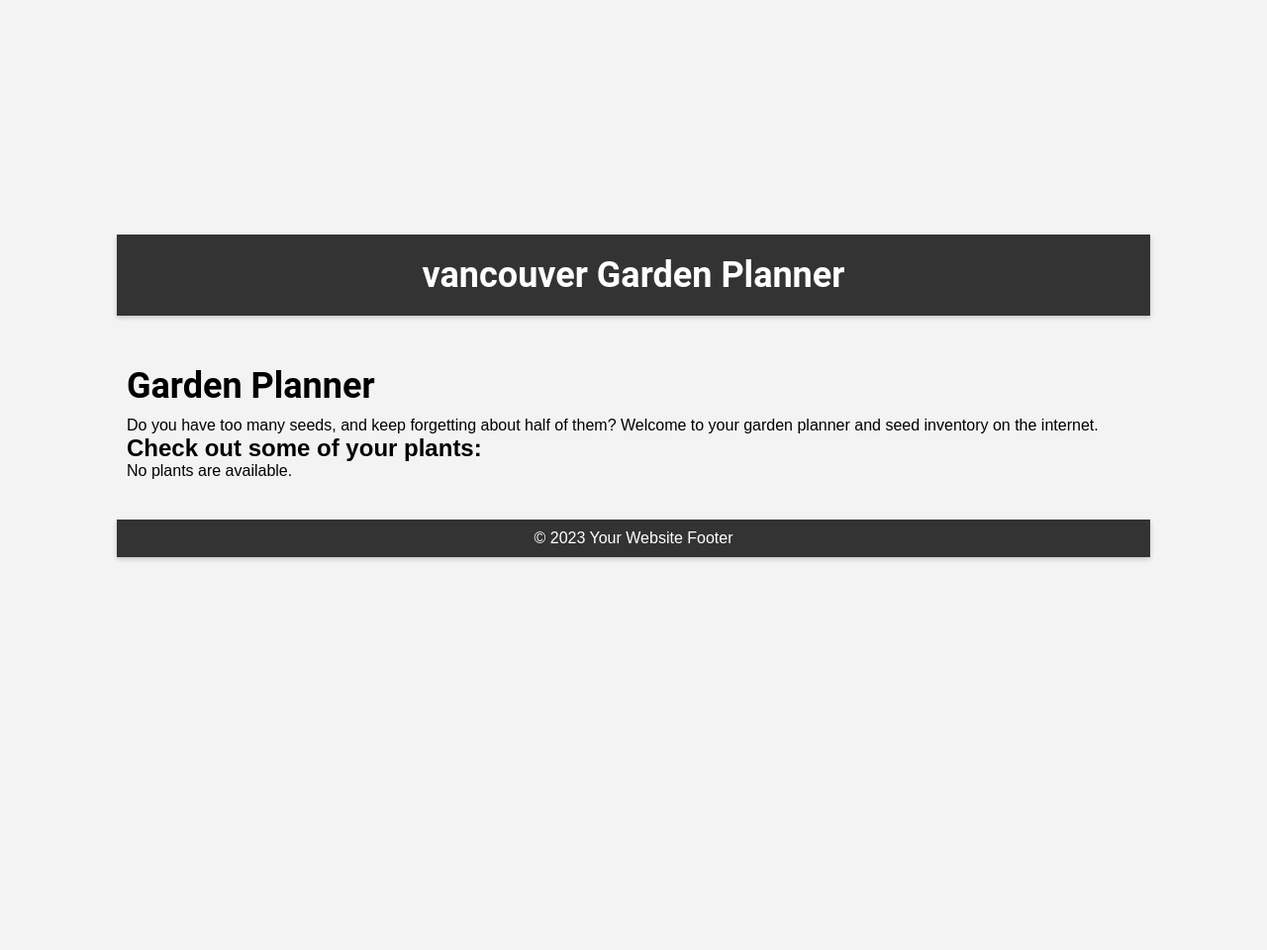
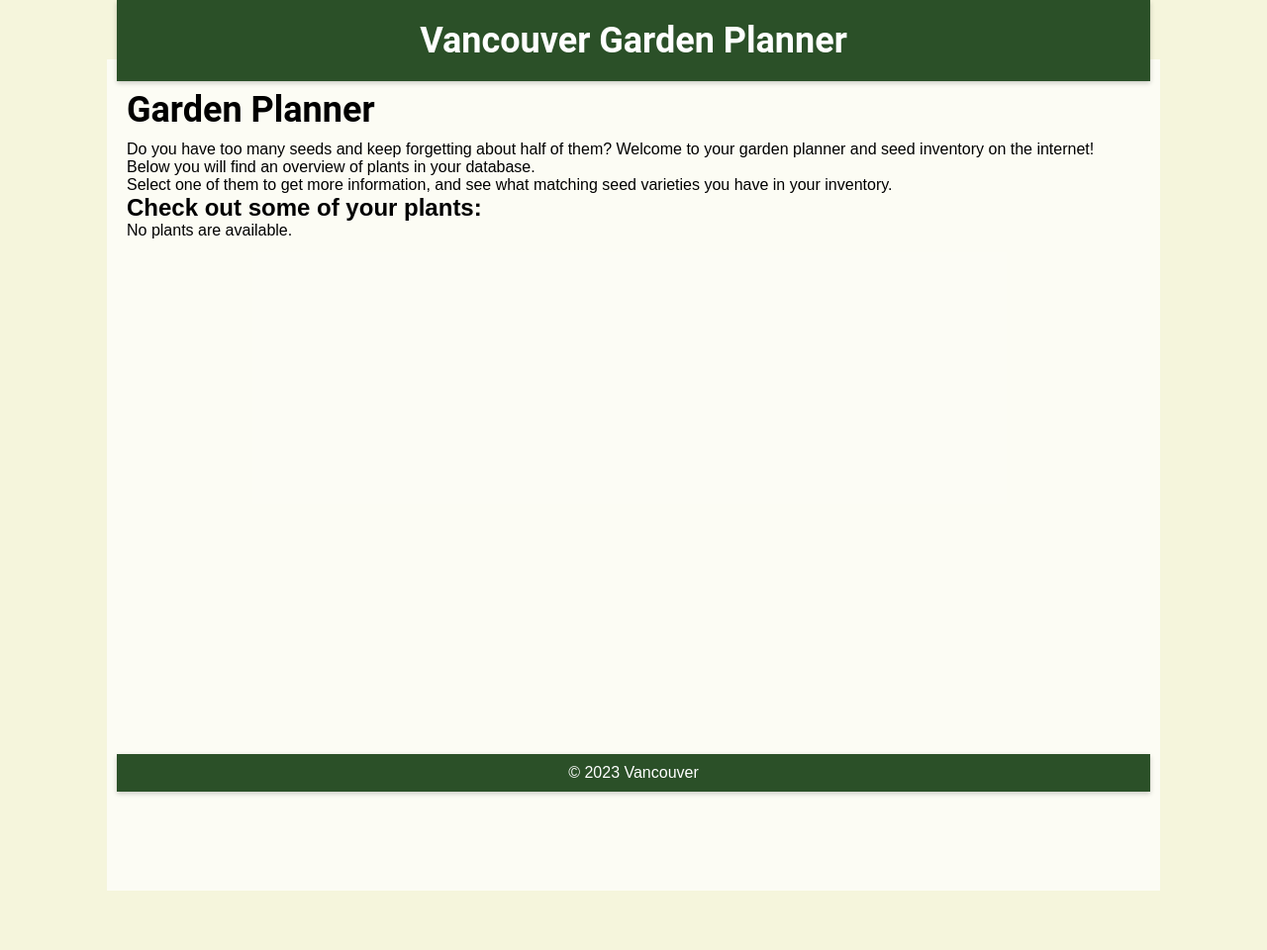
Before and after one commit to SwantjeM/gardenplanner, a Django app: page / in a window 1280 px wide. Shown: the whole page at 99% size. Before the commit the page ends 567 px from the top, so only its background shows below. Run offline with Django 4.2, Linux system fonts and the light colour scheme; data that the repository does not hold is empty.

Commit message:
more CSS experiments. added background and footer/header and made them stick.

```diff
--- a/core/static/core/styles.css
+++ b/core/static/core/styles.css
@@ -4,24 +4,30 @@ body, h1, h2, p {
   padding: 0;
 }
 
-/* Set background color with space on the sides */
+/* Set garden-themed background image with an overlay */
 body {
-  background-color: #f3f3f3; /* Subtle gray background */
+  /*background: url('your-background-image.jpg') no-repeat center center fixed; */
+  background-color: beige;
+  background-size: cover;
   font-family: Arial, sans-serif; /* Default font stack with fallbacks */
   display: flex;
   flex-direction: column;
   justify-content: center;
   align-items: center;
   min-height: 100vh;
+  text-align: center;
 }
 
 /* Header styles */
 header {
-  background-color: #333; /* Dark gray header background */
+  background-color: #2b5028; /* Dark green header background */
   color: #fff; /* White text color */
   padding: 10px;
   text-align: center;
-  width: 80%;
+  width: 80%; /* 80% width */
+  position: fixed; /* Make the header sticky */
+  top: 0; /* Stick to the top of the viewport */
+  z-index: 100; /* Ensure the header appears on top of other content */
 }
 
 h1 {
@@ -30,20 +36,27 @@ h1 {
   margin: 10px 0;
 }
 
-/* Main section styles */
+/* Main section styles with an overlay */
 main {
-  width: 80%; /* Width of the content box */
-  margin: 20px 0; /* Add space top and bottom */
+  width: 80%; /* 80% width */
+  margin: 60px auto; /* Add space top and bottom (adjust as needed) */
   padding: 20px; /* Padding within the box */
+  background: rgba(255, 255, 255, 0.7); /* White overlay with transparency */
+  text-align: left; /* Text aligned to the left */
+  min-height: 100vh; /* Cover the full vertical space */
+  overflow: auto; /* Enable vertical scrolling if content exceeds the box */
 }
 
 /* Footer styles */
 footer {
-  background-color: #333; /* Dark gray footer background */
+  background-color: #2b5028; /* Dark green footer background */
   color: #fff; /* White text color */
   padding: 10px;
   text-align: center;
-  width: 80%;
+  width: 80%; /* 80% width */
+  position: absolute; /* Stick to the bottom */
+  bottom: 0;
+  z-index: 100; /* Ensure the footer appears on top of other content */
 }
 
 /* Apply a subtle shadow to the header and footer */
--- a/core/templates/core/index.html
+++ b/core/templates/core/index.html
@@ -11,14 +11,17 @@
 </head>
 <body>
   <header>
-    <h1>vancouver Garden Planner</h1>
+    <h1>Vancouver Garden Planner</h1>
   </header>
 
   <main>
 
 <div id="HeadingWrapper">
     <h1>Garden Planner</h1>
-    <p>Do you have too many seeds, and keep forgetting about half of them? Welcome to your garden planner and seed inventory on the internet.</p>
+    <p>Do you have too many seeds and keep forgetting about half of them? Welcome to your garden planner and seed inventory on the internet!</p>
+    <p>Below you will find an overview of plants in your database. </p>
+    <p>Select one of them to get more information, and see what matching seed varieties you have in your inventory.</p>
+    <p></p>
   </div>
 
   <div id="PlantListWrapper">
@@ -36,7 +39,7 @@
   </main>
 
   <footer>
-    <p>&copy; 2023 Your Website Footer</p>
+    <p>&copy; 2023 Vancouver</p>
   </footer>
 </body>
 </html>
```
